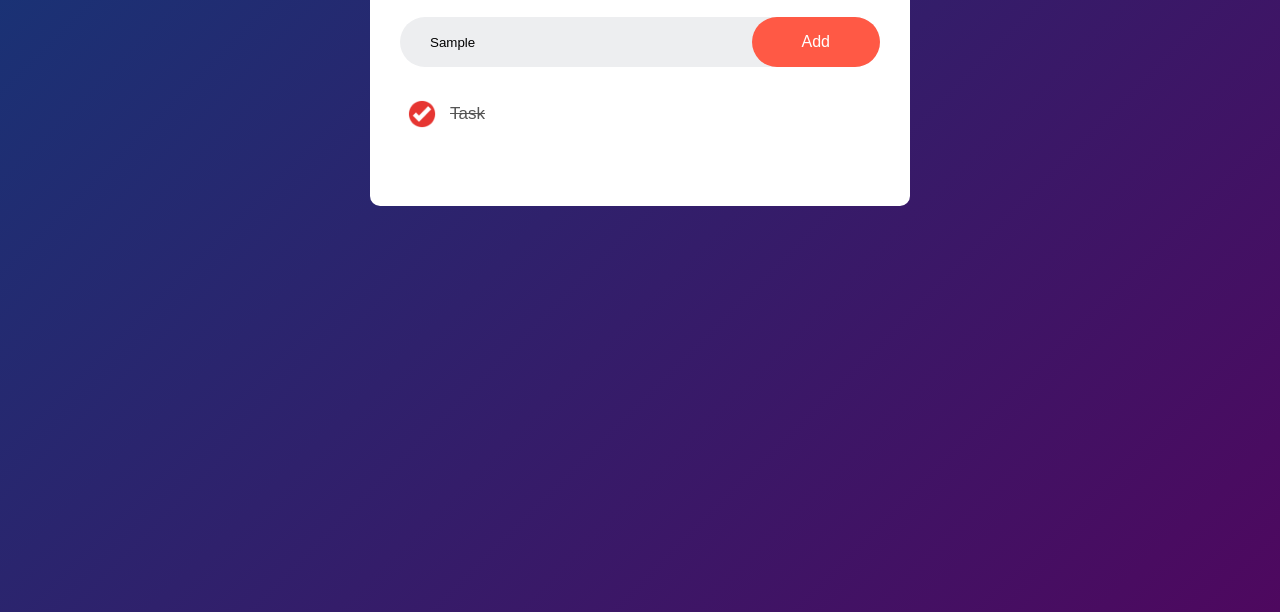
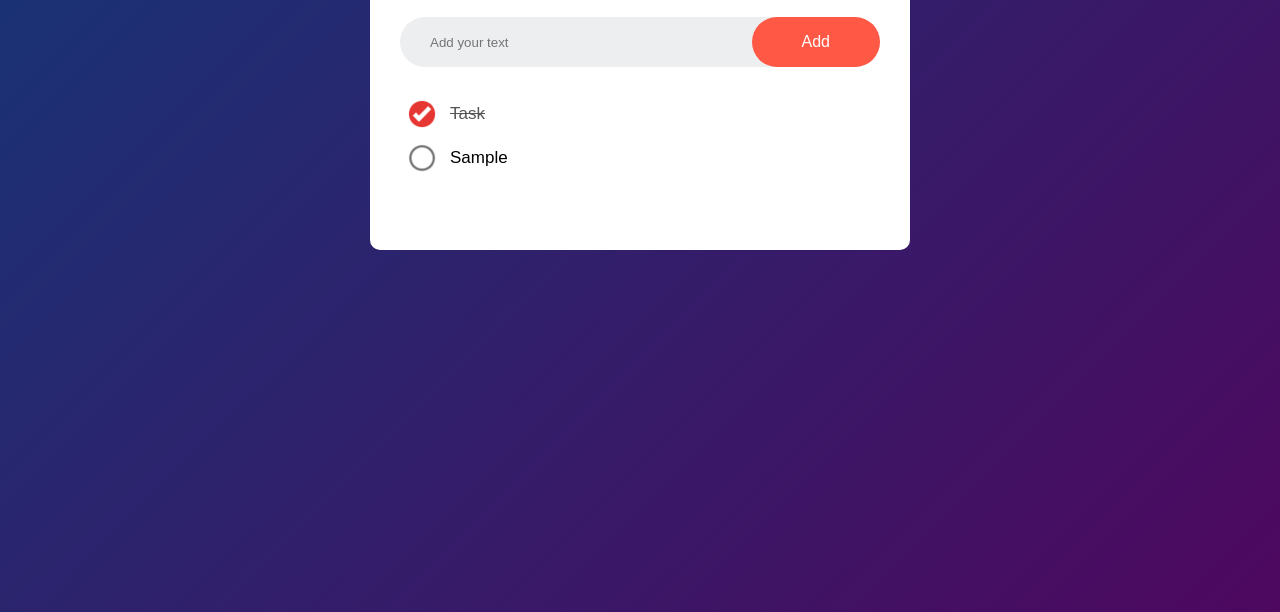
Before and after one commit to nikolaymihalev/HTML-To-Do-List, a plain HTML site: page index.html in a window 1280 px wide. Both pictures are taken after typing "Sample" into the empty fields and a click on the button "Add". Shown: the part 188-800 px from the top of the page. Drawn offline with Linux system fonts and the light colour scheme.

Commit message:
Create add task method in js

```diff
--- a/index.html
+++ b/index.html
@@ -11,12 +11,13 @@
                 <h2>To-Do List <img src="images/icon.png"></h2>
                 <div class="row">
                     <input type="text" id="input-box" placeholder="Add your text">
-                    <button>Add</button>
+                    <button onclick="addTask()">Add</button>
                 </div>
                 <ul id="list-container">
                     <li class="checked">Task</li>
                 </ul>
             </div>
         </div>
+        <script src="script.js"></script>
     </body>
 </html>
--- /dev/null
+++ b/script.js
@@ -0,0 +1,15 @@
+const inputBox = document.getElementById("input-box");
+const listContainer = document.getElementById("list-container");
+
+function addTask(){
+    if(inputBox.value==''){
+        alert("You must write something!")
+    }
+    else {
+        let li = document.createElement("li");
+        li.innerHTML=inputBox.value;
+        listContainer.appendChild(li);
+    }
+
+    inputBox.value="";
+}
```
